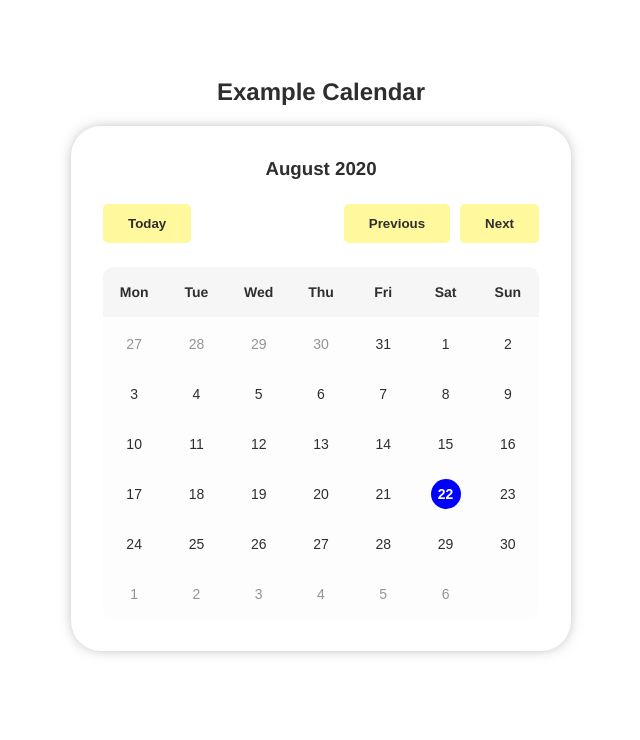
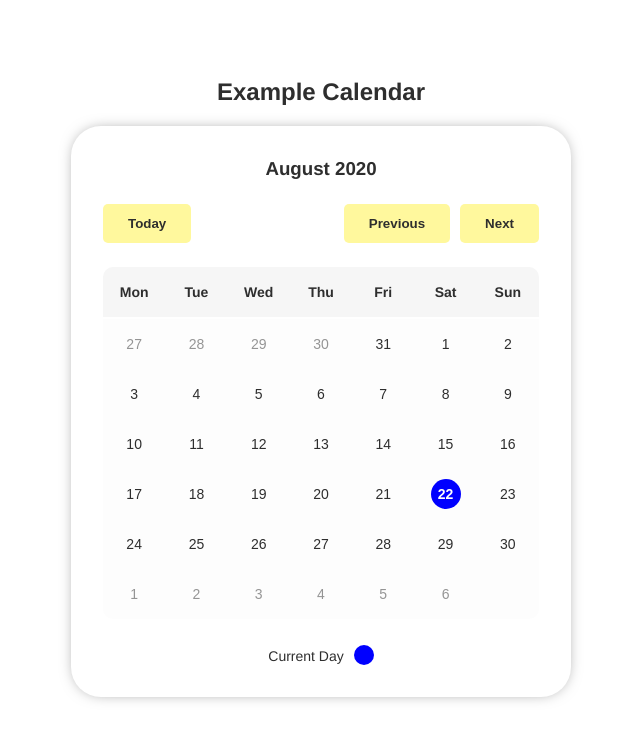
Before and after one commit to Cjameek/vue-simple-calendar, a Vue app: page / in a window 1280 px wide. Shown: the top 740 px of the page, without its empty margins (319-959 px from the left). Built offline with nearby package versions, Linux system fonts and the light colour scheme.

Commit message:
Import CalendarLegend

```diff
--- a/src/components/CalendarMonth.vue
+++ b/src/components/CalendarMonth.vue
@@ -23,7 +23,7 @@
     </tbody>
 
     <tfoot>
-      <!-- <CalendarLegend/> -->
+      <CalendarLegend />
     </tfoot>
   </table>
 </template>
@@ -37,6 +37,7 @@ import CalendarDatePagination from './CalendarDatePagination';
 import CalendarSkip from './CalendarSkip';
 import CalendarWeekdays from './CalendarWeekdays';
 import CalendarMonthRow from './CalendarMonthRow';
+import CalendarLegend from './CalendarLegend';
 
 dayjs.extend(weekday);
 dayjs.extend(weekOfYear);
@@ -49,6 +50,7 @@ export default {
     CalendarSkip,
     CalendarWeekdays,
     CalendarMonthRow,
+    CalendarLegend,
   },
   data() {
     return {
```
